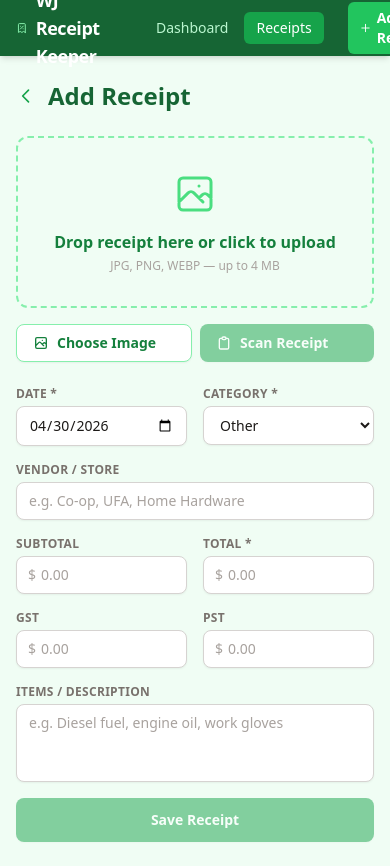
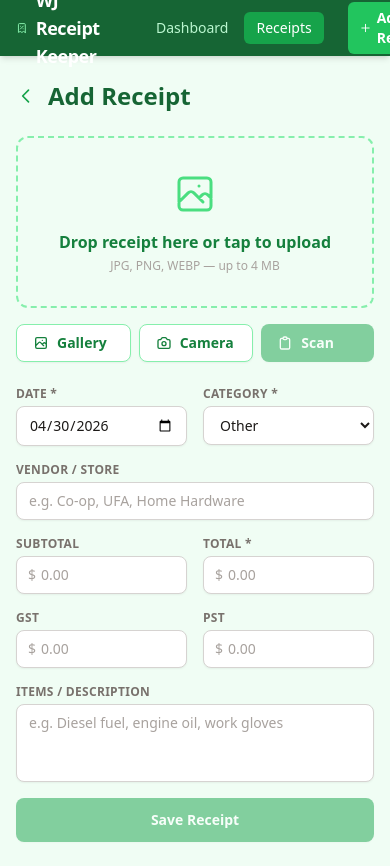
Before and after one commit to Trav3019/WJ-Receipt-Keeper-, a Next.js app: page /receipts/new in a window 390 px wide. Shown: the top 866 px of the page. Built offline with nearby package versions, Linux system fonts and the light colour scheme.

Commit message:
Update page.tsx

```diff
--- a/app/receipts/new/page.tsx
+++ b/app/receipts/new/page.tsx
@@ -22,7 +22,7 @@ export default function NewReceiptPage() {
   const router = useRouter()
   const fileRef = useRef<HTMLInputElement>(null)
 
-  const [preview, setPreview]   = useState<string | null>(null)
+  const [preview, setPreview]    = useState<string | null>(null)
   const [imageFile, setImageFile] = useState<File | null>(null)
   const [scanning, setScanning]  = useState(false)
   const [saving, setSaving]      = useState(false)
@@ -160,18 +160,15 @@ export default function NewReceiptPage() {
                 <svg className="w-12 h-12 text-brand-400 mx-auto mb-3" fill="none" stroke="currentColor" viewBox="0 0 24 24">
                   <path strokeLinecap="round" strokeLinejoin="round" strokeWidth={1.5} d="M4 16l4.586-4.586a2 2 0 012.828 0L16 16m-2-2l1.586-1.586a2 2 0 012.828 0L20 14m-6-6h.01M6 20h12a2 2 0 002-2V6a2 2 0 00-2-2H6a2 2 0 00-2 2v12a2 2 0 002 2z" />
                 </svg>
-                <p className="text-brand-700 font-semibold">Drop receipt here or click to upload</p>
+                <p className="text-brand-700 font-semibold">Drop receipt here or tap to upload</p>
                 <p className="text-xs text-stone-400 mt-1">JPG, PNG, WEBP — up to 4 MB</p>
               </div>
             )}
           </div>
-          <input
-            ref={fileRef}
-            type="file"
-            accept="image/*"
-            className="hidden"
-            onChange={onFileChange}
-          />
+
+          {/* Hidden file inputs — one for gallery, one for camera */}
+          <input ref={fileRef} type="file" accept="image/*" className="hidden" onChange={onFileChange} />
+          <input id="cameraInput" type="file" accept="image/*" capture="environment" className="hidden" onChange={onFileChange} />
 
           <div className="flex gap-2">
             <button
@@ -182,7 +179,19 @@ export default function NewReceiptPage() {
               <svg className="w-4 h-4" fill="none" stroke="currentColor" viewBox="0 0 24 24">
                 <path strokeLinecap="round" strokeLinejoin="round" strokeWidth={2} d="M4 16l4.586-4.586a2 2 0 012.828 0L16 16m-2-2l1.586-1.586a2 2 0 012.828 0L20 14m-6-6h.01M6 20h12a2 2 0 002-2V6a2 2 0 00-2-2H6a2 2 0 00-2 2v12a2 2 0 002 2z" />
               </svg>
-              {preview ? 'Change Image' : 'Choose Image'}
+              {preview ? 'Change' : 'Gallery'}
+            </button>
+
+            <button
+              type="button"
+              onClick={() => document.getElementById('cameraInput')?.click()}
+              className="btn-secondary flex-1 sm:hidden"
+            >
+              <svg className="w-4 h-4" fill="none" stroke="currentColor" viewBox="0 0 24 24">
+                <path strokeLinecap="round" strokeLinejoin="round" strokeWidth={2} d="M3 9a2 2 0 012-2h.93a2 2 0 001.664-.89l.812-1.22A2 2 0 0110.07 4h3.86a2 2 0 011.664.89l.812 1.22A2 2 0 0018.07 7H19a2 2 0 012 2v9a2 2 0 01-2 2H5a2 2 0 01-2-2V9z" />
+                <path strokeLinecap="round" strokeLinejoin="round" strokeWidth={2} d="M15 13a3 3 0 11-6 0 3 3 0 016 0z" />
+              </svg>
+              Camera
             </button>
 
             <button
@@ -204,7 +213,7 @@ export default function NewReceiptPage() {
                   <svg className="w-4 h-4" fill="none" stroke="currentColor" viewBox="0 0 24 24">
                     <path strokeLinecap="round" strokeLinejoin="round" strokeWidth={2} d="M9 5H7a2 2 0 00-2 2v12a2 2 0 002 2h10a2 2 0 002-2V7a2 2 0 00-2-2h-2M9 5a2 2 0 002 2h2a2 2 0 002-2M9 5a2 2 0 012-2h2a2 2 0 012 2" />
                   </svg>
-                  {scanned ? 'Re-scan' : 'Scan Receipt'}
+                  {scanned ? 'Re-scan' : 'Scan'}
                 </>
               )}
             </button>
@@ -212,7 +221,7 @@ export default function NewReceiptPage() {
 
           {scanned && (
             <div className="rounded-lg bg-brand-50 border border-brand-200 px-4 py-3 text-sm text-brand-700 font-medium">
-              ✓ Receipt scanned — review and confirm the fields on the right
+              ✓ Receipt scanned — review and confirm the fields below
             </div>
           )}
         </div>
@@ -258,33 +267,14 @@ export default function NewReceiptPage() {
               <label className="label">Subtotal</label>
               <div className="relative">
                 <span className="absolute left-3 top-1/2 -translate-y-1/2 text-stone-400 text-sm">$</span>
-                <input
-                  name="subtotal"
-                  type="number"
-                  step="0.01"
-                  min="0"
-                  value={form.subtotal}
-                  onChange={handleChange}
-                  className="input pl-6"
-                  placeholder="0.00"
-                />
+                <input name="subtotal" type="number" step="0.01" min="0" value={form.subtotal} onChange={handleChange} className="input pl-6" placeholder="0.00" />
               </div>
             </div>
             <div>
               <label className="label">Total *</label>
               <div className="relative">
                 <span className="absolute left-3 top-1/2 -translate-y-1/2 text-stone-400 text-sm">$</span>
-                <input
-                  name="total"
-                  type="number"
-                  step="0.01"
-                  min="0"
-                  value={form.total}
-                  onChange={handleChange}
-                  required
-                  className="input pl-6"
-                  placeholder="0.00"
-                />
+                <input name="total" type="number" step="0.01" min="0" value={form.total} onChange={handleChange} required className="input pl-6" placeholder="0.00" />
               </div>
             </div>
           </div>
@@ -294,32 +284,14 @@ export default function NewReceiptPage() {
               <label className="label">GST</label>
               <div className="relative">
                 <span className="absolute left-3 top-1/2 -translate-y-1/2 text-stone-400 text-sm">$</span>
-                <input
-                  name="gst"
-                  type="number"
-                  step="0.01"
-                  min="0"
-                  value={form.gst}
-                  onChange={handleChange}
-                  className="input pl-6"
-                  placeholder="0.00"
-                />
+                <input name="gst" type="number" step="0.01" min="0" value={form.gst} onChange={handleChange} className="input pl-6" placeholder="0.00" />
               </div>
             </div>
             <div>
               <label className="label">PST</label>
               <div className="relative">
                 <span className="absolute left-3 top-1/2 -translate-y-1/2 text-stone-400 text-sm">$</span>
-                <input
-                  name="pst"
-                  type="number"
-                  step="0.01"
-                  min="0"
-                  value={form.pst}
-                  onChange={handleChange}
-                  className="input pl-6"
-                  placeholder="0.00"
-                />
+                <input name="pst" type="number" step="0.01" min="0" value={form.pst} onChange={handleChange} className="input pl-6" placeholder="0.00" />
               </div>
             </div>
           </div>
```
